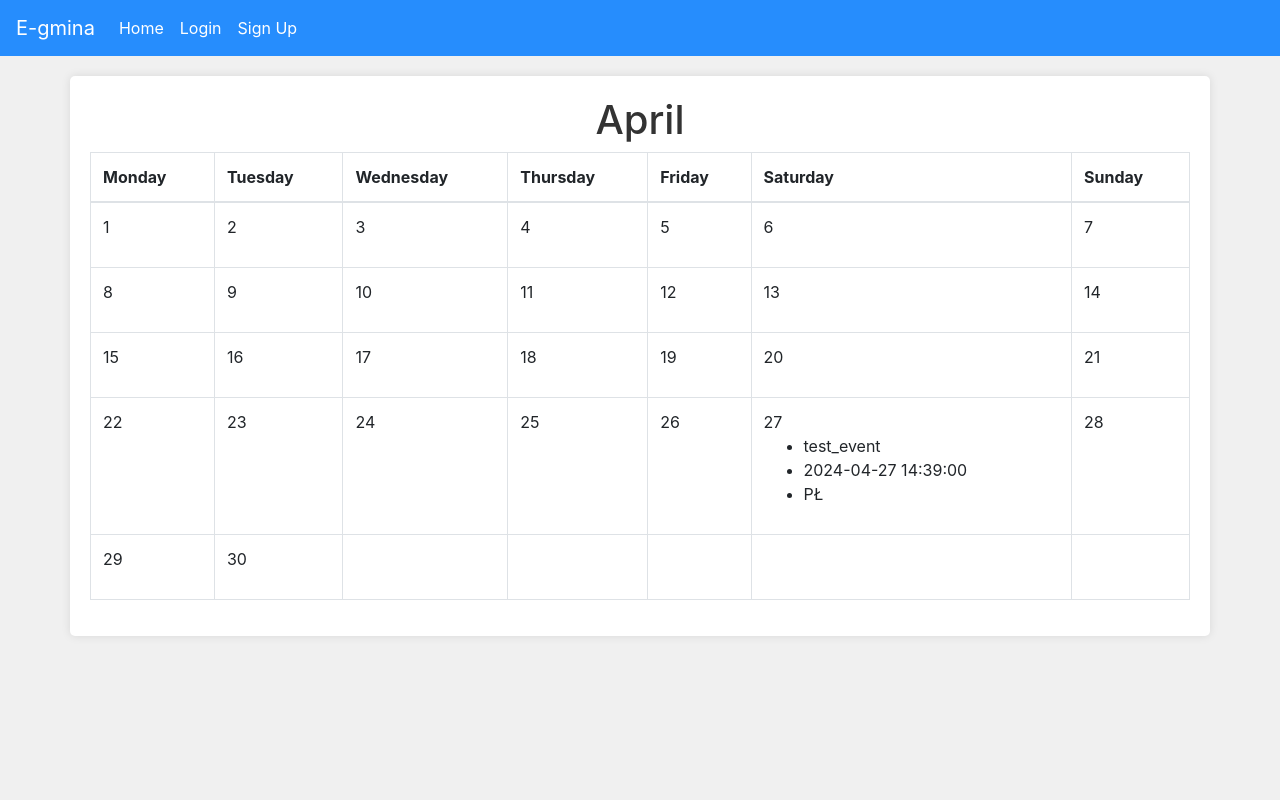
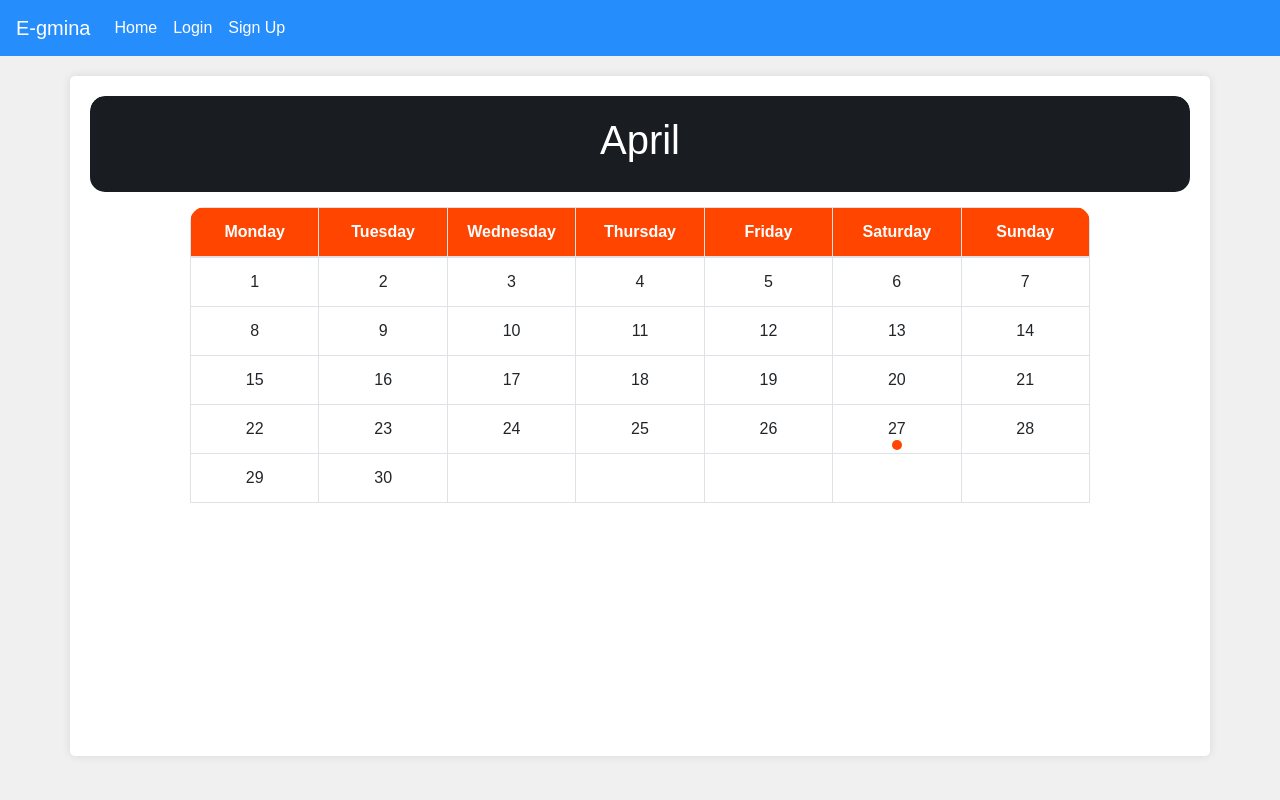
Before and after one commit to PrzemyslawMusial242473/E-Gmina, a Flask app: page /calendar in a window 1280 px wide. Run offline with Flask 3, Linux system fonts and the light colour scheme; data comes from the database, SQL or seed files in the repository; some libraries are stand-ins or nearby versions.

Commit message:
map fixes and new calendar look without .idea

```diff
--- a/Sumatywny/website/templates/calendar.html
+++ b/Sumatywny/website/templates/calendar.html
@@ -1,7 +1,126 @@
 {% extends "base.html" %}
 {% block title %}Calendar{% endblock %}
 {% block content %}
-  <h1 align="center">{{ current_month }}</h1> <!-- Aktualny miesiąc -->
+  <style>
+    body, html {
+      height: 100%;
+      margin: 0;
+      font-family: Arial, sans-serif;
+    }
+
+    .calendar-container {
+      min-height: 80vh; /* Zajmowanie całej wysokości ekranu */
+      display: flex;
+      flex-direction: column;
+      border-radius: 15px; /* Zaokrąglenie krawędzi */
+      overflow: hidden; /* Zapobieganie wyświetlaniu zawartości poza zaokrąglonymi krawędziami */
+    }
+
+    .header {
+      background-color: #191d21;
+      color: white;
+      text-align: center;
+      padding: 20px 0;
+      border-top-left-radius: 15px; /* Zaokrąglenie krawędzi górnych rogowych */
+      border-top-right-radius: 15px; /* Zaokrąglenie krawędzi górnych rogowych */
+        border-bottom-left-radius: 15px; /* Zaokrąglenie krawędzi dolnyc rogowych */
+      border-bottom-right-radius: 15px; /* Zaokrąglenie krawędzi dolnych rogowych */
+    }
+
+    .calendar {
+      flex-grow: 1;
+      max-width: 100%;
+      margin: 15px 100px;
+      border-radius: 15px; /* Zaokrąglenie krawędzi */
+      overflow: hidden; /* Zapobieganie wyświetlaniu zawartości poza zaokrąglonymi krawędziami */
+    }
+
+    table {
+      width: 100%;
+      border-collapse: collapse;
+    }
+
+    th, td {
+      border: 1px solid #ddd;
+      padding: 8px;
+      text-align: center;
+      position: relative;
+      cursor: pointer;
+      width: calc(100% / 7); /* Rozszerzanie komórek w poziomie */
+
+    }
+
+    th {
+      background-color: #FF4500;
+      color: white;
+    }
+
+    td:hover {
+      background-color: #f5f5f5;
+    }
+
+    .event-info {
+    position: absolute;
+    top: 100%;
+    left: 50%;
+    transform: translateX(-50%);
+    background-color: #FF4500;
+    color: white;
+    padding: 10px;
+    z-index: 1;
+    display: none;
+    opacity: 0;
+    transition: opacity 0.3s ease; /* Animacja przejścia */
+    border-radius: 5px; /* Zaokrąglenie krawędzi */
+    box-shadow: 0 2px 4px rgba(0,0,0,0.2); /* Cień */
+    max-width: 1000px; /* Maksymalna szerokość */
+    white-space: normal; /* Ustawienie normalnego zachowania białych znaków */
+        width:fit-content;
+  }
+
+
+    td:hover .event-info {
+      display: block;
+      opacity: 1;
+
+    }
+
+    .event-info ul {
+      list-style: none;
+      padding: 0;
+      margin: 0;
+      text-align: left;
+    }
+
+    .event-info ul li {
+      margin-bottom: 5px;
+    }
+
+    .dot {
+      height: 10px;
+      width: 10px;
+      background-color: #FF4500;
+      border-radius: 50%;
+      position: absolute;
+      bottom: 3px;
+      left: 50%;
+      transform: translateX(-50%);
+      display: none;
+    }
+td.has-event .event-info{
+      display: block;
+    max-width: 1500px;
+    width: 200%;
+    }
+    td.has-event .dot {
+      display: block;
+    }
+  </style>
+
+  <div class="calendar-container">
+    <div class="header">
+      <h1>{{ current_month }}</h1>
+    </div>
     <div class="calendar">
       <table class="table table-bordered">
         <thead>
@@ -19,16 +138,19 @@
           {% for week in calendar %}
             <tr>
               {% for day, events in week %}
-              <td>
+                <td class="{% if events %}has-event{% endif %}">
                   {% if day %}
-                  {{ day }}
+                    <span class="day">{{ day }}</span>
+                    <div class="dot"></div>
+                    <div class="event-info">
                       <ul>
                         {% for event in events %}
-                      <li>{{ event.name }}</li>
-                      <li>{{ event.date }}</li>
+                          <li><strong>{{ event.name }}</strong></li>
+                          <li><em>{{ event.date }}</em></li>
                           <li>{{ event.place }}</li>
                         {% endfor %}
                       </ul>
+                    </div>
                   {% endif %}
                 </td>
               {% endfor %}
@@ -37,4 +159,5 @@
         </tbody>
       </table>
     </div>
+  </div>
 {% endblock %}
```
Also changed, not shown: Sumatywny/website/templates/maps.html (+8 -7 lines). Lines whose indentation alone changed are shown as unchanged.
